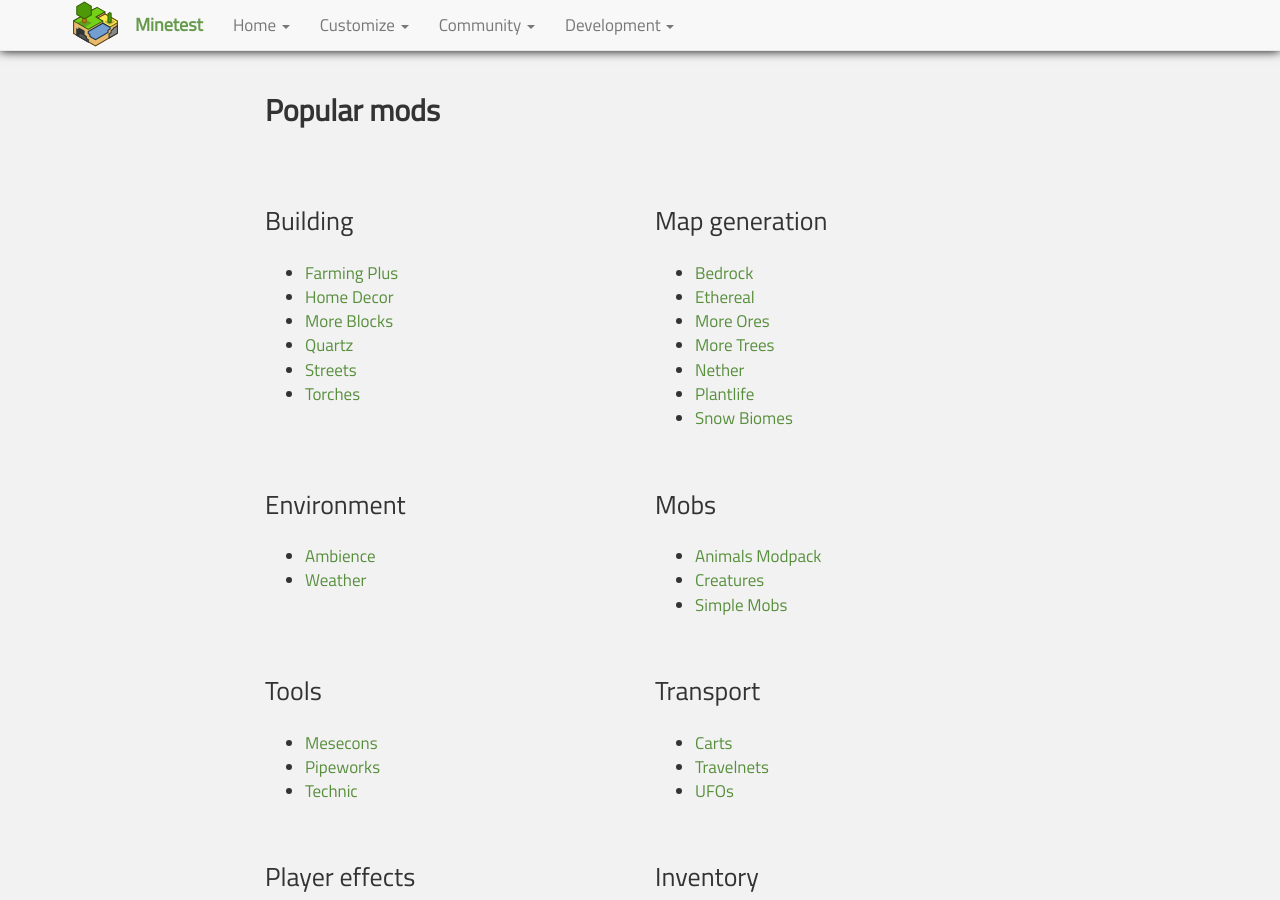
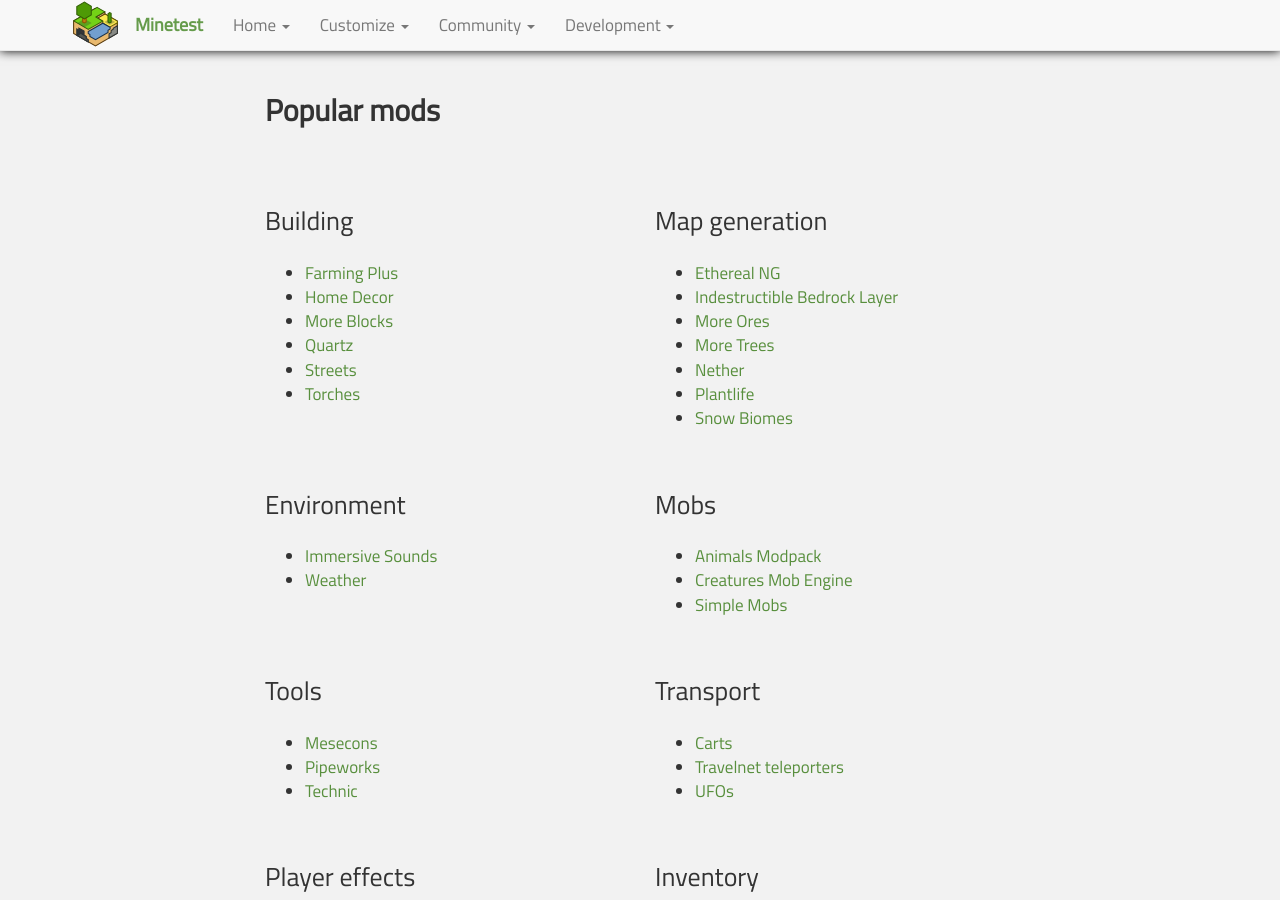
Before and after one commit to minetest/minetest.github.io, a Jekyll site: the page built from customize.html, in a window 1280 px wide and 900 px high, scrolled down 1180 px. Built offline with Jekyll 4.4.1, drawn with Linux system fonts in a browser that asks for light colours; comment, search, counter and statistics services are not loaded; some of the changed text lies outside the part shown.

Commit message:
Mod change: bedrock>bedrock2, Ethereal>Ethereal NG
Also change some mod names to use the actual mod titles

```diff
--- a/customize.html
+++ b/customize.html
@@ -61,8 +61,8 @@ More subgames are available <a href="https://forum.minetest.net/viewforum.php?f=
   <div class="col-sm-6">
     <h3>Map generation</h3>
     <ul>
-      <li><a href="https://forum.minetest.net/viewtopic.php?t=9231">Bedrock</a></li>
-      <li><a href="https://forum.minetest.net/viewtopic.php?t=7656">Ethereal</a></li>
+      <li><a href="https://forum.minetest.net/viewtopic.php?t=14638">Ethereal NG</a></li>
+      <li><a href="https://forum.minetest.net/viewtopic.php?t=11271">Indestructible Bedrock Layer</a></li>
       <li><a href="https://forum.minetest.net/viewtopic.php?t=549">More Ores</a></li>
       <li><a href="https://forum.minetest.net/viewtopic.php?t=4394">More Trees</a></li>
       <li><a href="https://forum.minetest.net/viewtopic.php?t=5790">Nether</a></li>
@@ -76,7 +76,7 @@ More subgames are available <a href="https://forum.minetest.net/viewforum.php?f=
   <div class="col-sm-6">
     <h3>Environment</h3>
     <ul>
-      <li><a href="https://forum.minetest.net/viewtopic.php?t=2807">Ambience</a></li>
+      <li><a href="https://forum.minetest.net/viewtopic.php?t=2807">Immersive Sounds</a></li>
       <li><a href="https://forum.minetest.net/viewtopic.php?t=5245">Weather</a></li>
     </ul>
   </div>
@@ -85,7 +85,7 @@ More subgames are available <a href="https://forum.minetest.net/viewforum.php?f=
     <h3>Mobs</h3>
     <ul>
       <li><a href="https://forum.minetest.net/viewtopic.php?t=629">Animals Modpack</a></li>
-      <li><a href="https://forum.minetest.net/viewtopic.php?t=8638">Creatures</a></li>
+      <li><a href="https://forum.minetest.net/viewtopic.php?t=8638">Creatures Mob Engine</a></li>
       <li><a href="https://forum.minetest.net/viewtopic.php?t=3063">Simple Mobs</a></li>
     </ul>
   </div>
@@ -105,7 +105,7 @@ More subgames are available <a href="https://forum.minetest.net/viewforum.php?f=
     <h3>Transport</h3>
     <ul>
       <li><a href="https://forum.minetest.net/viewtopic.php?t=2451">Carts</a></li>
-      <li><a href="https://forum.minetest.net/viewtopic.php?t=4877">Travelnets</a></li>
+      <li><a href="https://forum.minetest.net/viewtopic.php?t=4877">Travelnet teleporters</a></li>
       <li><a href="https://forum.minetest.net/viewtopic.php?t=4086">UFOs</a></li>
     </ul>
   </div>
```
Also changed, not shown: other parts of customize.html (+3 -3 lines).
